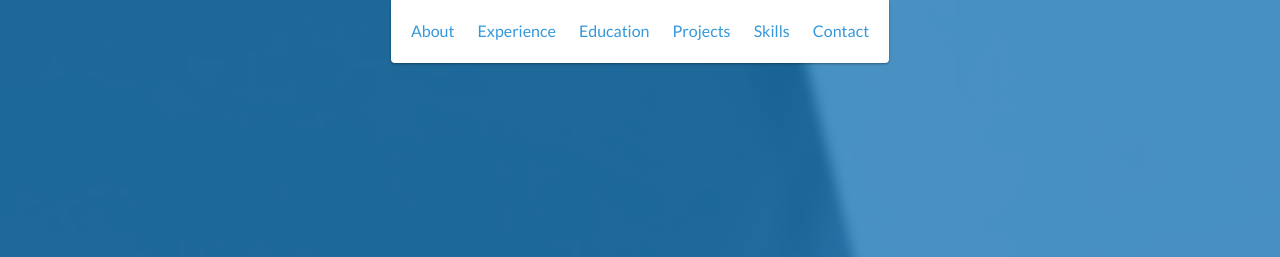
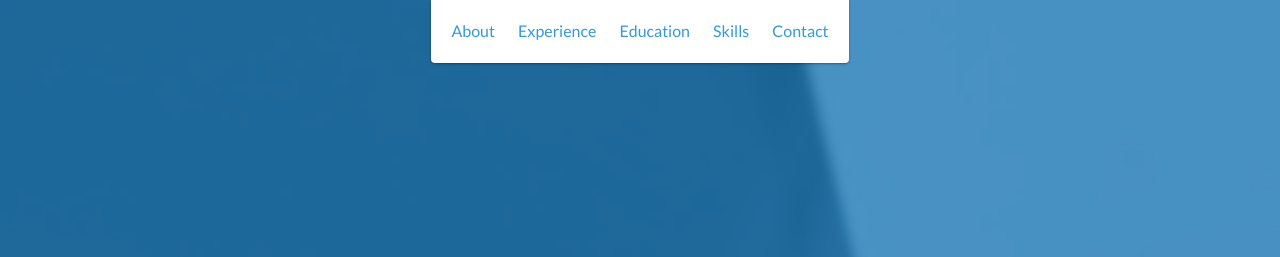
Before and after one commit to ahmed-bouayed/fantastic-waddle, a website: page index.html in a window 1280 px wide. Shown: the top 257 px of the page. Drawn offline with nearby package versions, Linux system fonts and the light colour scheme.

Commit message:
Update index.html

```diff
--- a/index.html
+++ b/index.html
@@ -41,9 +41,6 @@
             </li>
             <li>
                 <a href="#education">Education</a>
-            </li>
-            <li>
-                <a href="#projects">Projects</a>
             </li>
             <li>
                 <a href="#skills">Skills</a>
```
